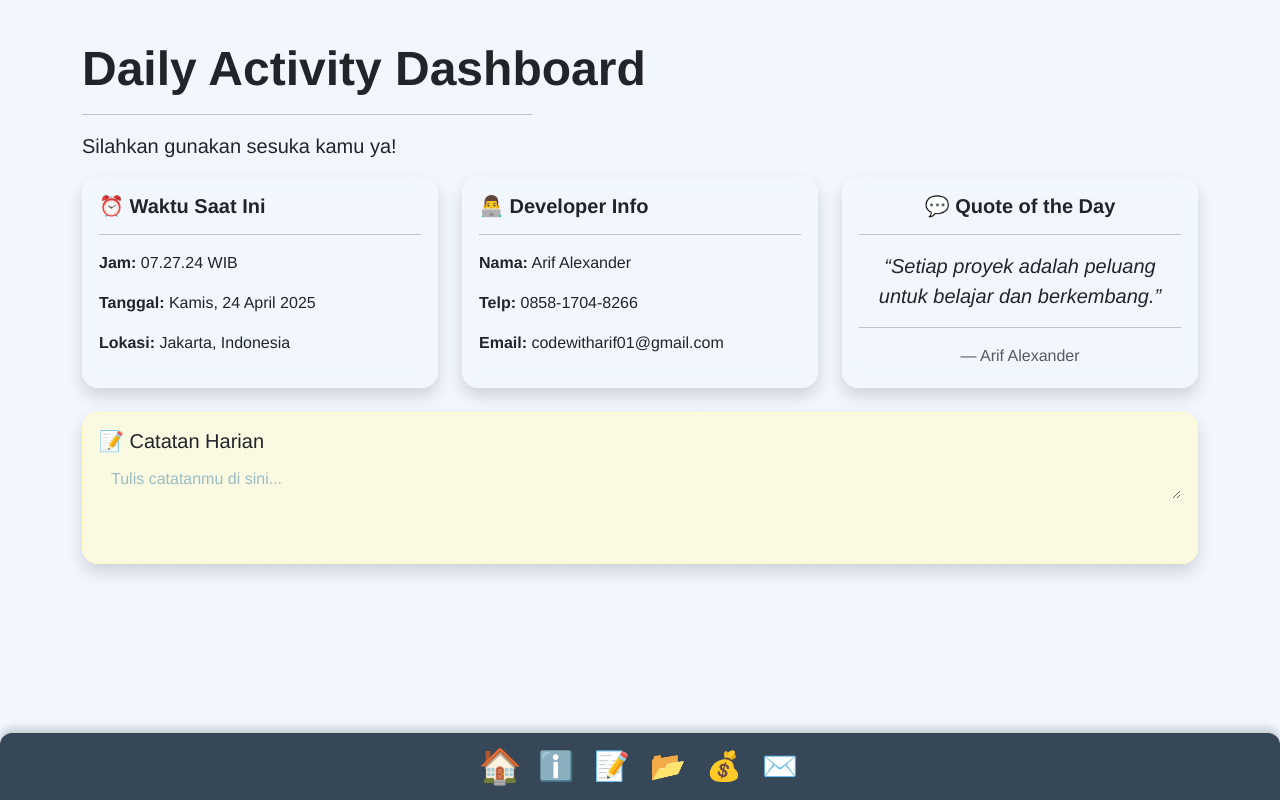
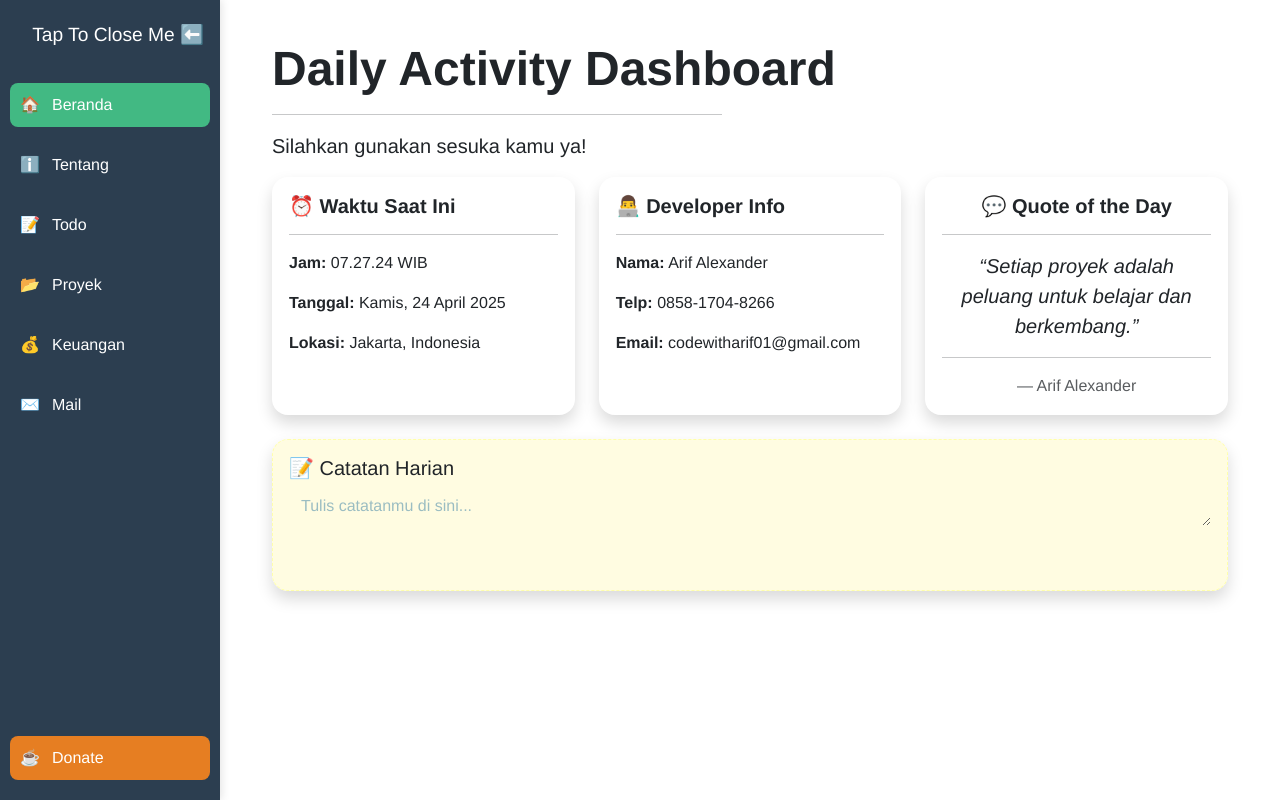
Before and after one commit to itsmebroarif/freelancertoolkit, a Vue app: page / in a window 1280 px wide. Built offline with nearby package versions, Linux system fonts and the light colour scheme.

Commit message:
Updating dock to sidebar

```diff
--- a/src/App.vue
+++ b/src/App.vue
@@ -1,96 +1,142 @@
 <template>
   <div id="app">
-    <div class="app-container">
-      <main class="main-content">
-        <router-view />
-      </main>
+    <!-- Sidebar -->
+    <aside :class="['sidebar', { collapsed: isCollapsed }]">
+      <button class="toggle-btn" @click="isCollapsed = !isCollapsed">
+        <span v-if="isCollapsed">➡️</span>
+        <span v-else>Tap To Close Me ⬅️</span>
+      </button>
 
-      <!-- Dock-style Sidebar -->
-      <aside class="dock-sidebar">
-        <router-link to="/" class="dock-icon" exact-data-tooltip="Home">
-          🏠
-        </router-link>
-        <router-link to="/about" class="dock-icon"> ℹ️ </router-link>
-        <router-link to="/todo" class="dock-icon"> 📝 </router-link>
-        <router-link to="/project" class="dock-icon"> 📂 </router-link>
-        <router-link to="/finance" class="dock-icon"> 💰 </router-link>
-        <router-link to="/mail" class="dock-icon"> ✉️ </router-link>
-      </aside>
-    </div>
+      <router-link to="/" class="sidebar-item">
+        <span class="icon">🏠</span>
+        <span v-if="!isCollapsed" class="text">Beranda</span>
+      </router-link>
+      <router-link to="/about" class="sidebar-item">
+        <span class="icon">ℹ️</span>
+        <span v-if="!isCollapsed" class="text">Tentang</span>
+      </router-link>
+      <router-link to="/todo" class="sidebar-item">
+        <span class="icon">📝</span>
+        <span v-if="!isCollapsed" class="text">Todo</span>
+      </router-link>
+      <router-link to="/project" class="sidebar-item">
+        <span class="icon">📂</span>
+        <span v-if="!isCollapsed" class="text">Proyek</span>
+      </router-link>
+      <router-link to="/finance" class="sidebar-item">
+        <span class="icon">💰</span>
+        <span v-if="!isCollapsed" class="text">Keuangan</span>
+      </router-link>
+      <router-link to="/mail" class="sidebar-item">
+        <span class="icon">✉️</span>
+        <span v-if="!isCollapsed" class="text">Mail</span>
+      </router-link>
+
+      <!-- Donate button -->
+      <a
+        href="https://trakteer.id/itsmebroarif/tip?open=true"
+        target="_blank"
+        class="sidebar-item donate-link"
+      >
+        <span class="icon">☕</span>
+        <span v-if="!isCollapsed" class="text">Donate</span>
+      </a>
+    </aside>
+
+    <!-- Main Content -->
+    <main class="main-content">
+      <router-view />
+    </main>
   </div>
 </template>
 
+<script>
+export default {
+  data() {
+    return {
+      isCollapsed: false,
+    };
+  },
+};
+</script>
+
 <style scoped>
-.app-container {
+#app {
+  font-family: Avenir, Helvetica, Arial, sans-serif;
+  /* background: #f3f6fa; */
+}
+
+/* Sidebar Fix */
+.sidebar {
+  position: fixed;
+  top: 0;
+  left: 0;
+  bottom: 0;
+  width: 220px;
+  background: #2c3e50;
+  color: white;
+  padding: 20px 10px;
   display: flex;
   flex-direction: column;
-  min-height: 100vh;
-  font-family: Avenir, Helvetica, Arial, sans-serif;
-  background: #f2f7ff;
+  gap: 16px;
+  transition: width 0.3s ease;
+  overflow: hidden;
+  box-shadow: 2px 0 8px rgba(0, 0, 0, 0.1);
+  z-index: 999;
 }
 
-.main-content {
-  flex: 1;
-  padding: 40px;
+.sidebar.collapsed {
+  width: 60px;
 }
 
-/* Dock-style Sidebar */
-.dock-sidebar {
+.sidebar-item {
   display: flex;
-  justify-content: center;
   align-items: center;
-  gap: 20px;
-  padding: 12px 24px;
-  background: rgba(44, 62, 80, 0.95);
-  box-shadow: 0 -4px 10px rgba(0, 0, 0, 0.2);
-  position: sticky;
-  bottom: 0;
-  left: 0;
-  right: 0;
-  z-index: 1000;
-  backdrop-filter: blur(10px);
-  border-top-left-radius: 12px;
-  border-top-right-radius: 12px;
+  gap: 12px;
+  padding: 10px;
+  color: white;
+  text-decoration: none;
+  border-radius: 8px;
+  transition: background 0.2s;
 }
 
-.dock-icon {
-  font-size: 1.8em;
-  color: white;
-  text-decoration: none;
-  transition:
-    transform 0.3s ease,
-    color 0.3s ease;
-  position: relative;
+.sidebar-item:hover {
+  background: #34495e;
 }
 
-.dock-icon::after {
-  content: attr(data-tooltip);
-  position: absolute;
-  bottom: 120%;
-  left: 50%;
-  transform: translateX(-50%);
-  background: rgba(0, 0, 0, 0.8);
-  color: #fff;
-  padding: 4px 8px;
-  font-size: 0.7rem;
-  border-radius: 4px;
-  opacity: 0;
-  white-space: nowrap;
-  pointer-events: none;
-  transition: opacity 0.2s;
+.sidebar-item.router-link-exact-active {
+  background: #42b983;
 }
 
-.dock-icon:hover::after {
-  opacity: 1;
+.toggle-btn {
+  background: transparent;
+  border: none;
+  color: white;
+  font-size: 1.2em;
+  margin-bottom: 16px;
+  cursor: pointer;
+  align-self: flex-end;
 }
 
-.dock-icon:hover {
-  transform: scale(1.4);
-  color: #42b983;
+.donate-link {
+  margin-top: auto;
+  background: #e67e22;
 }
 
-.dock-icon.router-link-exact-active {
-  transform: scale(1.2);
-  color: #42b983;
+.donate-link:hover {
+  background: #d35400;
 }
+
+/* Main Content shift */
+.main-content {
+  margin-left: 220px;
+  padding: 40px;
+  transition: margin-left 0.3s ease;
+}
+
+.sidebar.collapsed ~ .main-content {
+  margin-left: 60px;
+}
+
+/* Optional: transition for collapse */
 </style>
```
